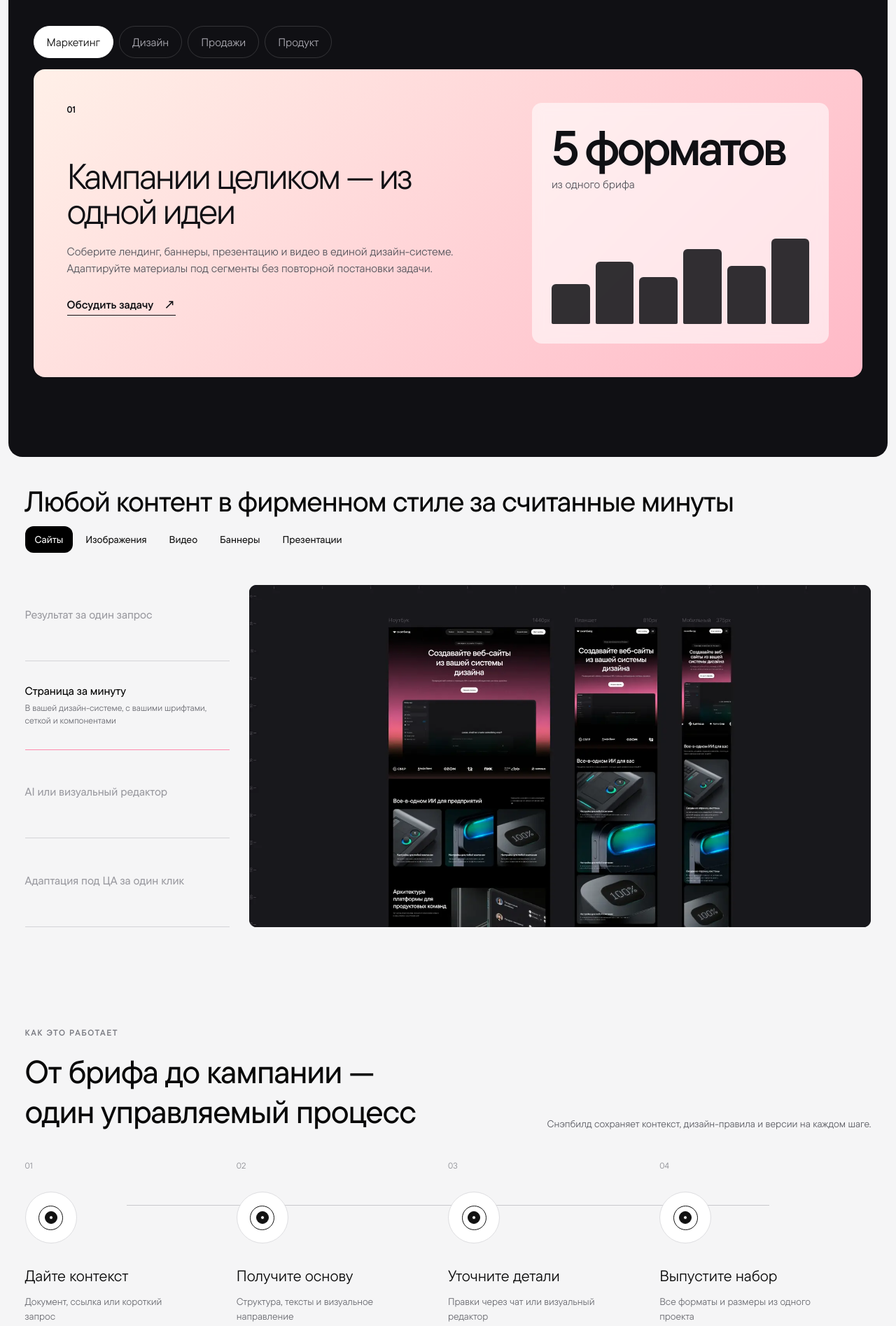
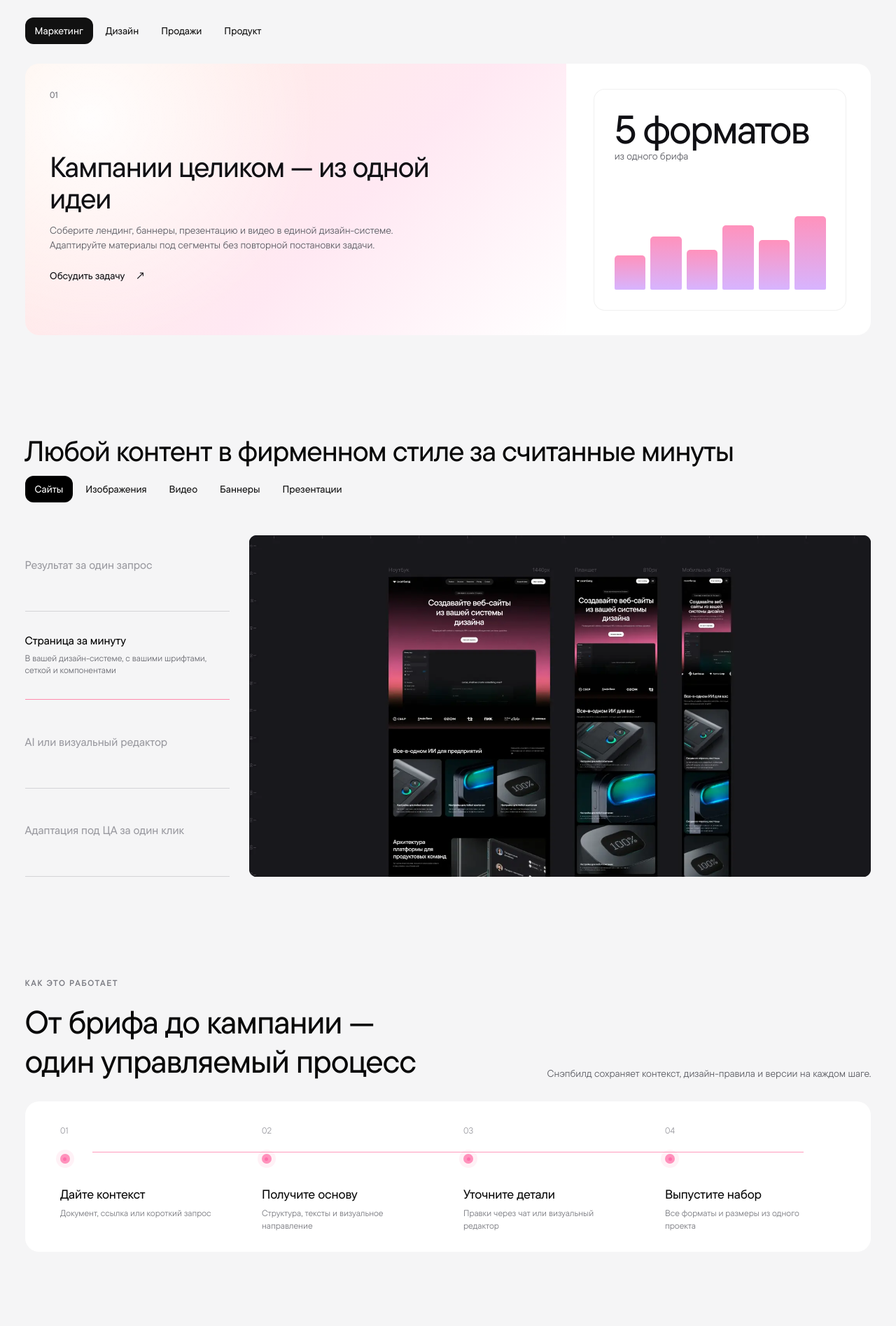
Before and after one commit to jackripmf/snapbuild-test-task, a React (Vite) app: page / in a window 1280 px wide. Shown: the part 2145-4040 px from the top of the page at 70% size. Built offline with nearby package versions, Linux system fonts and the light colour scheme.

Commit message:
Refine added sections and roadmap markers

```diff
--- a/app/globals.css
+++ b/app/globals.css
@@ -110,7 +110,7 @@ section[id]{scroll-margin-top:160px}
 
 .roadmap{padding:28.4444px 0 85.3333px;overflow:hidden}
 .roadmap .section-heading{padding:0 35.5556px;margin-bottom:49.7778px}
-.roadmap-viewport{overflow:hidden;width:100%}
+.roadmap-viewport{overflow:hidden;width:100%;padding-top:8px;margin-top:-8px}
 .roadmap-track{display:flex;width:max-content;margin-left:35.5556px;border-top:1px solid #ff8bb7}
 .roadmap-track article,.roadmap-track article:not(:first-child){position:relative;flex:0 0 284.4375px;width:284.4375px;height:199.0156px;padding:57.7778px 34px 0 0;border:0}
 .road-dot,.roadmap-track article:not(:first-child) .road-dot{position:absolute;top:-7px;left:0;width:14px;height:14px;border:0;border-radius:50%;background:#ff92bc;box-shadow:0 0 0 6px rgba(255,146,188,.13)}
@@ -118,6 +118,74 @@ section[id]{scroll-margin-top:160px}
 .roadmap-track h3{font-size:14.2222px;line-height:18px;font-weight:500;letter-spacing:0;margin:0 0 10px}
 .roadmap-track p{font-size:12.4444px;line-height:17.7778px;color:#77787e;margin:0 0 10px;max-width:235px}
 .roadmap-track article>span{font-size:12.4444px;line-height:17.7778px;color:#111;margin-top:auto}
+
+/* Added sections: aligned to the visual system of the reference page. */
+.teams{margin:0;background:transparent;color:#111;border-radius:0;padding:28.4444px 35.5556px 113.7778px}
+.teams .eyebrow,.integrations .eyebrow{color:#7a7b82}
+.teams .section-heading>p{color:#5a5b62}
+.team-tabs{gap:4px;margin:0 0 28.4444px}
+.team-tabs button{border:0;border-radius:12px;padding:10px 14px;background:transparent;color:#111;font-size:14.2222px;line-height:18px;font-weight:500}
+.team-tabs button:hover{background:#ececef}
+.team-tabs button[aria-selected="true"]{background:#111;color:#fff}
+.team-panel{grid-template-columns:minmax(0,1.35fr) minmax(260px,.65fr);min-height:388px;padding:35.5556px;gap:28.4444px;border-radius:20px;background:#fff!important}
+.team-panel:before{content:"";position:absolute;inset:0 36% 0 0;pointer-events:none;background:radial-gradient(circle at 12% 20%,rgba(255,255,255,.92),transparent 43%),linear-gradient(135deg,rgba(255,224,204,.58),rgba(255,184,216,.32) 58%,transparent)}
+.team-panel.lilac:before{background:radial-gradient(circle at 12% 20%,rgba(255,255,255,.92),transparent 43%),linear-gradient(135deg,rgba(235,225,255,.74),rgba(202,198,255,.35) 58%,transparent)}
+.team-panel.blue:before{background:radial-gradient(circle at 12% 20%,rgba(255,255,255,.92),transparent 43%),linear-gradient(135deg,rgba(224,242,255,.8),rgba(194,219,255,.36) 58%,transparent)}
+.team-panel.mint:before{background:radial-gradient(circle at 12% 20%,rgba(255,255,255,.92),transparent 43%),linear-gradient(135deg,rgba(229,252,240,.8),rgba(186,237,213,.36) 58%,transparent)}
+.team-panel>div{position:relative;z-index:1}
+.panel-number{font-size:12.4444px;line-height:17.7778px;font-weight:500;color:#77787e}
+.team-panel h3{font-size:40.96px;line-height:45.056px;font-weight:500;letter-spacing:-.025em;margin:70px 0 14px;max-width:570px}
+.team-panel>div>p:not(.panel-number){font-size:14.2222px;line-height:21.3333px;color:#5a5b62;max-width:520px;margin:0}
+.team-panel a,.deploy-grid a{font-size:14.2222px;line-height:18px;font-weight:500;margin-top:24px;border:0;padding:0}
+.team-stat{min-height:316px;border:1px solid rgba(0,0,0,.06);border-radius:16px;background:rgba(255,255,255,.82);backdrop-filter:blur(10px);padding:28.4444px}
+.team-stat>span{font-size:56.8889px;line-height:1;font-weight:500;letter-spacing:-.035em}
+.team-stat>p{font-size:12.4444px;line-height:17.7778px;color:#77787e;margin:7px 0}
+.mini-chart{height:112px;gap:7px}
+.mini-chart i{background:linear-gradient(180deg,#ff92bc,#d7b4ff);border-radius:5px 5px 2px 2px;opacity:1}
+
+.workflow{padding-top:28.4444px}
+.workflow .section-heading{margin-bottom:28.4444px}
+.flow-line{padding:28.4444px;background:#fff;border-radius:20px;gap:0;overflow:hidden}
+.flow-line:before{top:72px;left:8%;right:8%;background:#ff9abc}
+.flow-line article{padding:0 22px}
+.flow-line article>span{font-size:12.4444px;line-height:17.7778px;color:#9a9aa0}
+.flow-icon{width:14px;height:14px;margin:23px 0 32px;border:0;background:#ff92bc;box-shadow:0 0 0 6px rgba(255,146,188,.13)}
+.flow-icon:before,.flow-icon:after{display:none}.flow-icon i{width:5px;height:5px;border:0;background:#ff6eaa}
+.flow-line h3{font-size:18px;line-height:23px;font-weight:500;letter-spacing:-.01em;margin:0 0 7px}
+.flow-line p{font-size:12.4444px;line-height:17.7778px;color:#77787e;margin:0;max-width:225px}
+
+.integrations{padding:28.4444px 35.5556px 113.7778px}
+.integration-shell{min-height:488px;padding:35.5556px;grid-template-columns:minmax(300px,.8fr) minmax(420px,1.2fr);gap:56px;border-radius:20px;background:linear-gradient(135deg,#fff 7%,#fff2eb 48%,#f4e9ff 100%);color:#111}
+.integration-copy h2{font-size:46.2222px;line-height:56.8903px;font-weight:500;letter-spacing:-.025em;margin:0 0 14px}
+.integration-copy>p:not(.eyebrow){font-size:14.2222px;line-height:21.3333px;color:#5a5b62;max-width:430px;margin:0}
+.integration-copy .button{margin-top:24px;background:#111;color:#fff;font-size:14px}
+.integration-copy .button:hover{background:#28282b}
+.orbit{height:416px;border-color:rgba(0,0,0,.11)}
+.orbit:before,.orbit:after{border-color:rgba(0,0,0,.09)}
+.orbit-core{width:128px;height:128px;border-radius:32px;box-shadow:0 22px 60px rgba(220,112,180,.16)}
+.orbit-item{padding:10px 16px;background:rgba(255,255,255,.9);border:1px solid rgba(0,0,0,.08);border-radius:12px;color:#111;font-size:12.4444px;line-height:17.7778px;box-shadow:0 10px 28px rgba(35,25,40,.08)}
+
+.deployment{background:transparent}
+.deployment .section-heading{margin-bottom:28.4444px}
+.deploy-grid{gap:28.4444px}
+.deploy-grid article{min-height:410px;border-radius:20px;padding:28.4444px;background:#fff;box-shadow:none}
+.deploy-grid article:hover{transform:translateY(-3px);box-shadow:0 16px 38px rgba(0,0,0,.055)}
+.deploy-grid article.featured{background:linear-gradient(145deg,#fff3eb,#ffc9da 58%,#dedbff);color:#111}
+.deploy-grid article>span{font-size:11px;line-height:15px;font-weight:500;color:#8a8b91}
+.deploy-grid h3{font-size:28.4444px;line-height:34px;font-weight:500;letter-spacing:-.025em;margin:38px 0 10px}
+.deploy-grid p,.deploy-grid .featured p{font-size:14.2222px;line-height:21.3333px;color:#5a5b62;margin:0}
+.deploy-grid ul{margin:28px 0 0}
+.deploy-grid li{font-size:12.4444px;line-height:17.7778px;padding:10px 0;border-color:#ececef}
+.deploy-grid li:before{content:"✓";color:#ff6eaa}
+
+.contact{padding-top:28.4444px}
+.contact-card{padding:56.8889px;gap:56.8889px;border-radius:20px;background:linear-gradient(157deg,#fff 8%,#ffdfcf 46%,#ffc2dd 70%,#dfe0ff 100%)}
+.contact-copy h2{font-size:46.2222px;line-height:50px;font-weight:500;letter-spacing:-.025em;margin:0 0 14px}
+.contact-copy>p:not(.eyebrow){font-size:14.2222px;line-height:21.3333px;color:#5a5b62;margin:0}
+.contact-note{margin-top:35.5556px}
+.contact-note i{width:32px;height:32px;font-size:13px}
+.contact form,.success{padding:28.4444px;border-radius:16px;background:rgba(255,255,255,.88)}
+.contact input,.contact select{height:44px;border-radius:10px}
 
 .hero-cta>span,.launch-cta>span{color:transparent;background:linear-gradient(90deg,#ff6d3c 0%,#ff6ba7 46%,#bb6dff 100%);background-clip:text;-webkit-background-clip:text}
 .header-cta>span{color:transparent;background:linear-gradient(90deg,#fff 0%,#fff 37%,#777 50%,#fff 63%,#fff 100%);background-size:220% 100%;background-clip:text;-webkit-background-clip:text;animation:cta-shine 3.4s linear infinite}
@@ -140,4 +208,22 @@ section[id]{scroll-margin-top:160px}
   .roadmap{padding-top:76px}.roadmap .section-heading{padding:0 18px}.roadmap-track{margin-left:18px;border-top:1px solid #ff8bb7}.roadmap-track article,.roadmap-track article:not(:first-child){flex-basis:260px;width:260px;height:215px;padding:48px 28px 0 0;border:0}
 }
 
+@media(max-width:900px){
+  .teams,.integrations{margin:0;padding:88px 24px}
+  .team-panel{grid-template-columns:1fr;padding:30px;gap:24px}.team-panel:before{inset:0}.team-panel h3{margin-top:48px}.team-stat{min-height:260px}
+  .workflow{padding-top:88px}.flow-line{grid-template-columns:1fr 1fr;gap:32px;padding:30px}.flow-line:before{display:none}.flow-line article{padding:0}
+  .flow-icon{width:14px;height:14px;margin:20px 0 28px}.flow-icon:before,.flow-icon:after{display:none}.flow-icon i{width:5px;height:5px}
+  .integration-shell{grid-template-columns:1fr;padding:42px;gap:24px}.orbit{height:390px}
+  .deploy-grid{grid-template-columns:1fr 1fr}.deploy-grid article:last-child{grid-column:1/-1}
+  .contact-card{padding:42px;gap:36px}
+}
+@media(max-width:600px){
+  .teams,.integrations{margin:0;padding:76px 18px}.team-tabs{overflow-x:auto;gap:2px}.team-tabs button{white-space:nowrap;padding:9px 12px}
+  .team-panel{padding:24px}.team-panel h3{font-size:34px;line-height:38px;margin-top:38px}.team-stat{min-height:230px;padding:24px}.team-stat>span{font-size:48px}
+  .workflow{padding-top:76px}.flow-line{grid-template-columns:1fr;padding:24px;gap:32px}.flow-line article{display:block}.flow-line article>span,.flow-line h3,.flow-line p{display:block}.flow-icon{margin:15px 0 24px}
+  .integration-shell{padding:36px 24px;min-height:0}.integration-copy h2{font-size:40px;line-height:44px}.orbit{height:320px}.orbit-core{width:100px;height:100px;border-radius:26px}.orbit-item{font-size:10px;padding:7px 10px}
+  .deployment{padding-left:18px;padding-right:18px}.deploy-grid{grid-template-columns:1fr}.deploy-grid article:last-child{grid-column:auto}.deploy-grid article{min-height:370px}
+  .contact{padding:76px 6px}.contact-card{padding:42px 20px;gap:36px}.contact-copy h2{font-size:40px;line-height:44px}.contact form{grid-template-columns:1fr;padding:22px}.contact label:nth-child(4),.contact form>button,.contact form>small{grid-column:auto}
+}
+
 @media(prefers-reduced-motion:reduce){*{scroll-behavior:auto!important;animation:none!important;transition:none!important}[data-reveal]{opacity:1;transform:none}}
--- a/app/page.tsx
+++ b/app/page.tsx
@@ -169,7 +169,7 @@ export default function Home() {
         </div>
       </section>
 
-      <section className="section workflow" data-reveal>
+      <section className="section workflow" id="workflow" data-reveal>
         <div className="section-heading split"><div><p className="eyebrow">Как это работает</p><h2>От брифа до кампании —<br />один управляемый процесс</h2></div><p>Снэпбилд сохраняет контекст, дизайн-правила и версии на каждом шаге.</p></div>
         <div className="flow-line">
           {[['01','Дайте контекст','Документ, ссылка или короткий запрос'],['02','Получите основу','Структура, тексты и визуальное направление'],['03','Уточните детали','Правки через чат или визуальный редактор'],['04','Выпустите набор','Все форматы и размеры из одного проекта']].map(([n,t,d])=><article key={n}><span>{n}</span><div className="flow-icon"><i /></div><h3>{t}</h3><p>{d}</p></article>)}
@@ -184,7 +184,7 @@ export default function Home() {
         </div>
       </section>
 
-      <section className="section integrations" data-reveal>
+      <section className="section integrations" id="integrations" data-reveal>
         <div className="integration-shell">
           <div className="integration-copy"><p className="eyebrow">Интеграции</p><h2>Встраивается<br />в ваш процесс</h2><p>Снэпбилд соединяет дизайн, контент и разработку. Результат не заперт внутри платформы.</p><a className="button button-light" href="#contact">Обсудить интеграцию <Arrow /></a></div>
           <div className="orbit" aria-label="Интеграции"><div className="orbit-core"><BrandMark /></div>{['Figma','GitHub','React','CMS','API','GitLab'].map((item,i)=><span className={`orbit-item item-${i+1}`} key={item}>{item}</span>)}</div>
@@ -200,7 +200,7 @@ export default function Home() {
         </div>
       </section>
 
-      <section className="section deployment" data-reveal>
+      <section className="section deployment" id="deployment" data-reveal>
         <div className="section-heading split"><div><p className="eyebrow">Форматы подключения</p><h2>Подключение под<br />вашу инфраструктуру</h2></div><p>Начните с пилота и масштабируйте решение без смены дизайн-системы и процессов.</p></div>
         <div className="deploy-grid">
           <article><span>Быстрый старт</span><h3>Облачный пилот</h3><p>Проверка сценариев на одной команде и реальных материалах.</p><ul><li>Подключение дизайн-системы</li><li>Совместная настройка</li><li>Готовность к масштабированию</li></ul><a href="#contact">Запросить пилот <Arrow /></a></article>
```
